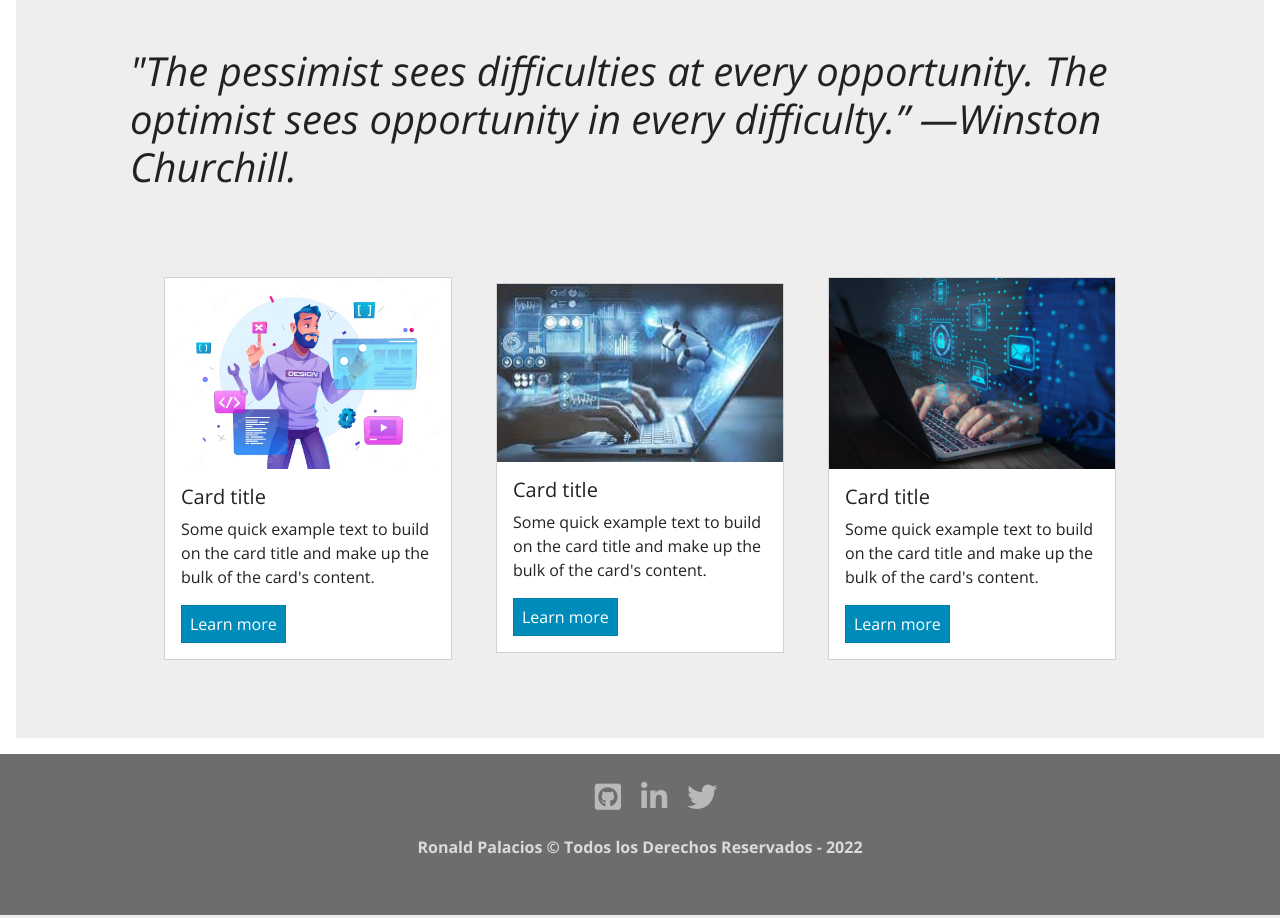
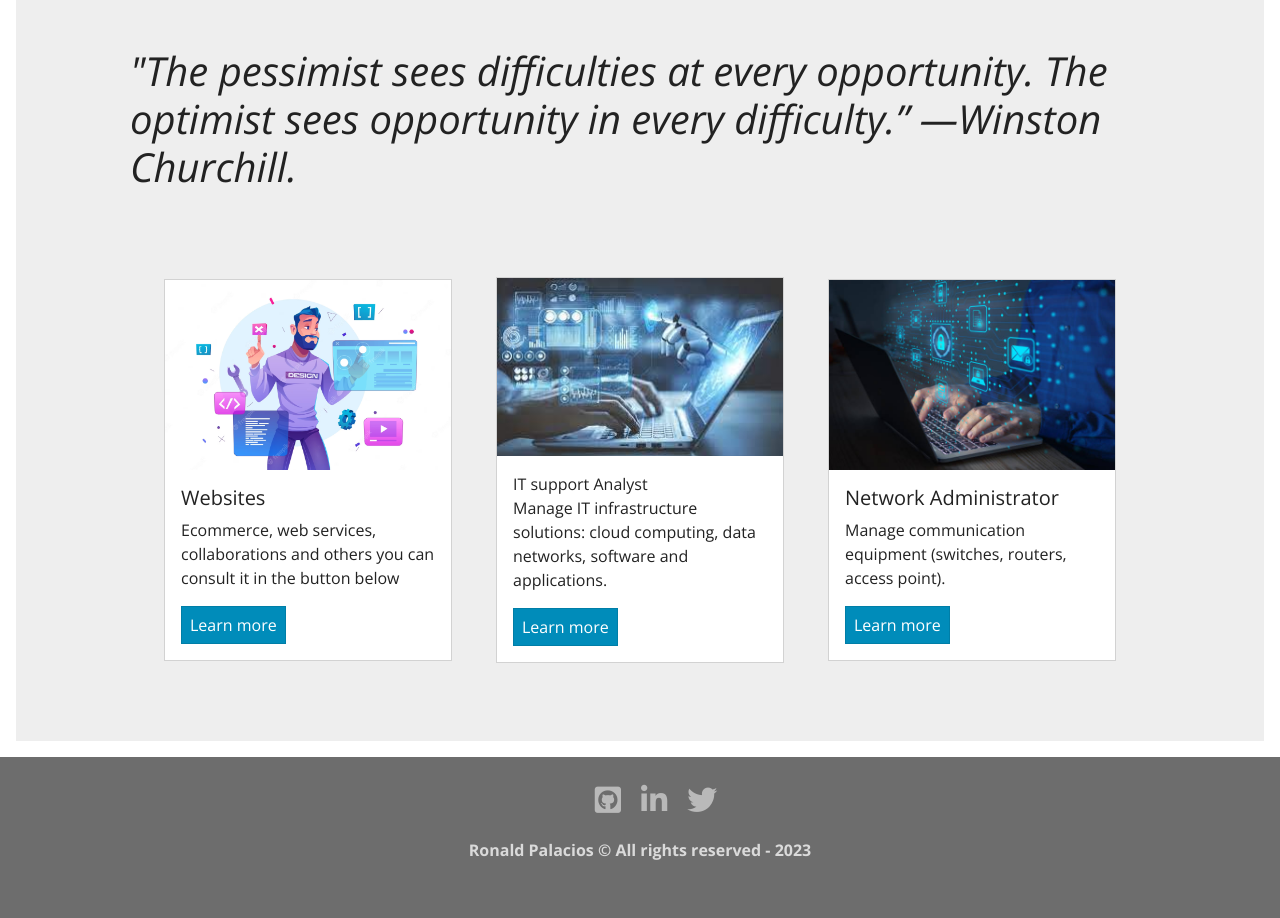
Before and after one commit to RonaldPalacios/Profolio-Web, a Django app: page / in a window 1280 px wide. Shown: the part 553-1471 px from the top of the page. Run offline with Django 4.2, Linux system fonts and the light colour scheme; some libraries are stand-ins or nearby versions.

Commit message:
Fixed html

```diff
--- a/portafolio/about/templates/about/about.html
+++ b/portafolio/about/templates/about/about.html
@@ -19,7 +19,7 @@
 
 <div class="row d-flex">
     <div class="col-4 offset-md-auto">
-        <img class="img-fluid img-thumbnail img-circle img-perfil " src={% static 'core/img/foto-perfil.png' %} alt="">
+        <img class="img-fluid img-thumbnail img-circle img-perfil " src={% static 'core/img/fotoperfil.png' %} alt="">
     </div>
     <div class="col-6">
         <h4>I'm Ronald Palacios. I am a Full Stack Web Developer and Cisco platforms
--- a/portafolio/core/template/core/base.html
+++ b/portafolio/core/template/core/base.html
@@ -62,12 +62,12 @@
                 </li>
 
                 <li class="footer__item">
-                    <a class="footer__icono" href="https://twitter.com/" target="blank"><i class="fab fa-twitter fa-1x"></i></a>
+                    <a class="footer__icono" href="https://twitter.com/home?lang=es" target="blank"><i class="fab fa-twitter fa-1x"></i></a>
                 </li>
             </ul>
         </div>
         <div class="footer__texto">
-            <p>Ronald Palacios &copy; Todos los Derechos Reservados - 2022</p>
+            <p>Ronald Palacios &copy; All rights reserved - 2023</p>
         </div>
     </footer>
 
--- a/portafolio/core/template/core/home.html
+++ b/portafolio/core/template/core/home.html
@@ -23,30 +23,26 @@
             <div class="card" style="width: 18rem; margin: auto;">
                 <img src="../../static/core/img/card1.jpg" class="card-img-top" alt="...">
                 <div class="card-body">
-                    <h5 class="card-title">Card title</h5>
-                    <p class="card-text">Some quick example text to build on the card title and make up the bulk of the
-                        card's content.</p>
-                    <a href="#" class="btn btn-primary">Learn more</a>
+                    <h5 class="card-title">Websites</h5>
+                    <p class="card-text">Ecommerce, web services, collaborations and others you can consult it in the button below</p>
+                    <a href="/contact/" class="btn btn-primary">Learn more</a>
                 </div>
             </div>
 
             <div class="card" style="width: 18rem; margin: auto;">
                 <img src="../../static/core/img/card2.jpg" class="card-img-top" alt="...">
-                <div class="card-body">
-                    <h5 class="card-title">Card title</h5>
-                    <p class="card-text">Some quick example text to build on the card title and make up the bulk of the
-                        card's content.</p>
-                    <a href="#" class="btn btn-primary">Learn more</a>
+                <div class="card-body">IT support Analyst</h5>
+                    <p class="card-text">Manage IT infrastructure solutions: cloud computing, data networks, software and applications.</p>
+                    <a href="/contact/" class="btn btn-primary">Learn more</a>
                 </div>
             </div>
 
             <div class="card" style="width: 18rem; margin: auto;">
                 <img src="../../static/core/img/card3.jpg" class="card-img-top" alt="...">
                 <div class="card-body">
-                    <h5 class="card-title">Card title</h5>
-                    <p class="card-text">Some quick example text to build on the card title and make up the bulk of the
-                        card's content.</p>
-                    <a href="#" class="btn btn-primary">Learn more</a>
+                    <h5 class="card-title">Network Administrator</h5>
+                    <p class="card-text">Manage communication equipment (switches, routers, access point).</p>
+                    <a href="/contact/" class="btn btn-primary" target="blank">Learn more</a>
                 </div>
             </div>
         </div>
--- a/portafolio/portfolio/templates/portfolio/portfolio.html
+++ b/portafolio/portfolio/templates/portfolio/portfolio.html
@@ -6,10 +6,10 @@
 
 {% block title-header %}
 <div>
-    <h1 class="display-4 fw-bold" style= 'color:black'>Portafolio</h1>
+    <h1 class="display-4 fw-bold" style= 'color:black'>Briefcase</h1>
 </div>
 <div>
-    <h3 class="fs-2" style= 'color:black'>Desarrollos Realizados</h3>
+    <h3 class="fs-2" style= 'color:black'>Development</h3>
 </div>
 {% endblock %}
 
@@ -29,7 +29,7 @@
         <p>{{ project.description }}</p>
 
         {% if project.link %}
-            <p><a class="btn btn-sm btn-success" href="{{ project.link }}">Más información</a></p>
+            <p><a class="btn btn-sm btn-success" href="{{ project.link }}" target="blank">Github</a></p>
         {% else %}
             <p class="btn btn-sm btn-warning">En desarrollo...</p>
         {% endif %}
```
Also changed, not shown: portafolio/core/static/core/img/fotoperfil.png (added), portafolio/db.sqlite3, portafolio/media/projects/Captura.PNG (added), portafolio/media/projects/conf_telefonia.PNG (added), portafolio/media/projects/web.PNG (added), portafolio/media/skills/conf telefonia.PNG (added), portafolio/media/skills/nodejs-icon-svgrepo-com.jpg (added), portafolio/media/skills/nodejs-icon-svgrepo-com_sNTJGY1.jpg (added), portafolio/media/skills/windows-applications-svgrepo-com.jpg (added), portafolio/media/skills/windows-applications-svgrepo-com_VtxABaA.jpg (added).
